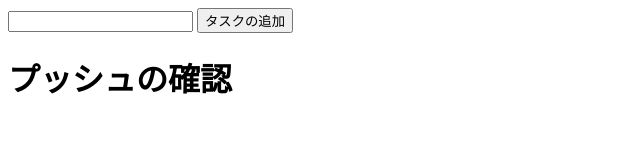
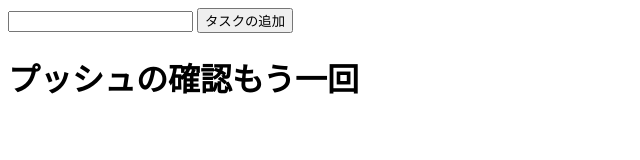
Before and after one commit to KengoUeno/todoapp-github-tutorial, a plain HTML site: page index.html in a window 1280 px wide. Shown: the whole page, without its empty margins (0-640 px from the left). Drawn offline with nearby package versions, Linux system fonts and the light colour scheme.

Commit message:
anothor one

```diff
--- a/index.html
+++ b/index.html
@@ -9,7 +9,7 @@
     <div>
       <input type="text" id="input" />
       <button id="addTodo">タスクの追加</button>
-      <h1>プッシュの確認</h1>
+      <h1>プッシュの確認もう一回</h1>
     </div>
 
     <div>
```
